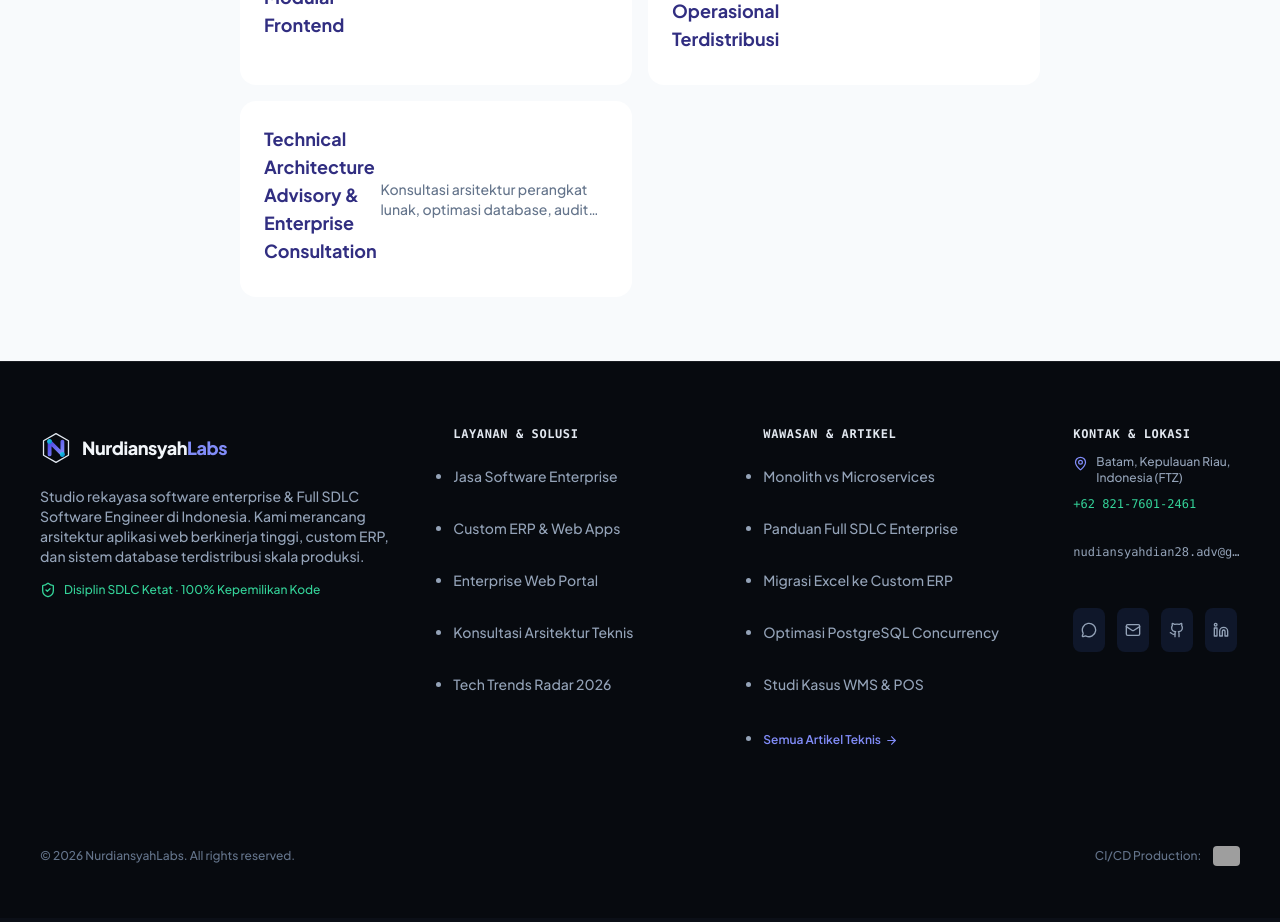
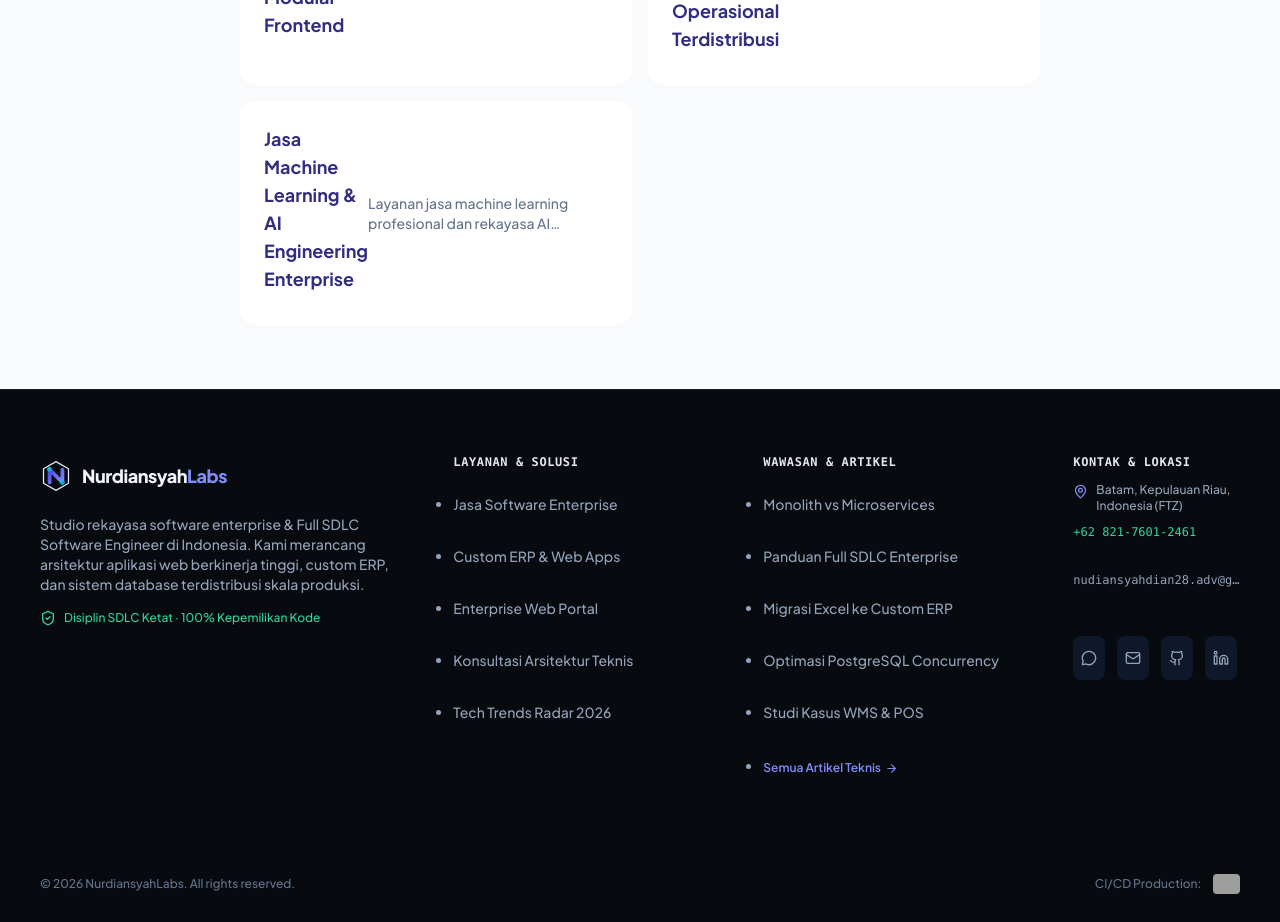
Before and after one commit to Nurdiansyah0/nurdiansyahlabs-react, a React (Vite) app: page /services/data-analyst in a window 1280 px wide. Shown: the part 1620-2542 px from the top of the page. Built offline with nearby package versions, Linux system fonts and the light colour scheme; grey boxes are pictures that could not be loaded.

Commit message:
feat(seo): target 'jasa machine learning' keyword and add ML Schema offer

```diff
--- a/index.html
+++ b/index.html
@@ -18,7 +18,7 @@
   <!-- Primary SEO Meta -->
   <title>Konsultan Website &amp; Jasa Software Enterprise | NurdiansyahLabs</title>
   <meta name="description" content="Konsultan website dan jasa rekayasa software enterprise di Indonesia. Solusi end-to-end full SDLC dari arsitektur aplikasi web, custom ERP, hingga deployment produksi." />
-  <meta name="keywords" content="website consultant, konsultan website, jasa data scientist, data scientist indonesia, konsultan data science, jasa software enterprise, software engineer full sdlc, konsultan IT indonesia, jasa custom erp indonesia, software architect" />
+  <meta name="keywords" content="website consultant, konsultan website, jasa machine learning, machine learning engineer indonesia, jasa data scientist, data scientist indonesia, konsultan data science, jasa software enterprise, software engineer full sdlc, konsultan IT indonesia, jasa custom erp indonesia, software architect" />
   <link rel="canonical" href="https://nurdiansyahlabs.com/" />
 
   <!-- Open Graph / Facebook -->
@@ -130,6 +130,14 @@
                             "@type": "Offer",
                             "itemOffered": {
                                 "@type": "Service",
+                                "name": "Jasa Machine Learning & AI Engineering",
+                                "description": "Layanan rekayasa machine learning, computer vision, integrasi model AI/ML, dan pipeline kecerdasan buatan skala produksi."
+                            }
+                        },
+                        {
+                            "@type": "Offer",
+                            "itemOffered": {
+                                "@type": "Service",
                                 "name": "Jasa Data Scientist & Business Intelligence",
                                 "description": "Layanan rekayasa data science, pemodelan prediktif machine learning, dan dashboard analitik bisnis interaktif."
                             }
--- a/src/components/Hero.jsx
+++ b/src/components/Hero.jsx
@@ -110,7 +110,7 @@ export default function Hero() {
                         >
                             <span className="px-3 py-1 rounded-lg bg-indigo-950/60 border border-indigo-500/20">{isIndo ? 'Konsultan Website & Software' : 'Website & Software Consultant'}</span>
                             <span className="text-slate-500">•</span>
-                            <span className="px-3 py-1 rounded-lg bg-indigo-950/60 border border-indigo-500/20">{isIndo ? 'Jasa Data Scientist & AI' : 'Data Science & AI'}</span>
+                            <span className="px-3 py-1 rounded-lg bg-indigo-950/60 border border-indigo-500/20">{isIndo ? 'Jasa Machine Learning & Data Science' : 'Machine Learning & Data Science'}</span>
                             <span className="text-slate-500">•</span>
                             <span className="px-3 py-1 rounded-lg bg-indigo-950/60 border border-indigo-500/20">{isIndo ? 'Full SDLC Engineering' : 'Full SDLC Engineering'}</span>
                             <span className="text-slate-500">•</span>
--- a/src/data/services.json
+++ b/src/data/services.json
@@ -304,10 +304,10 @@
         },
         {
             "slug": "machine-learning",
-            "title": "Technical Architecture Advisory & Enterprise Consultation",
-            "tagline": "Strategi Rekayasa Software, Audit Arsitektur, dan Machine Learning",
-            "description": "Konsultasi arsitektur perangkat lunak, optimasi database, audit technical debt, dan pipeline AI/ML untuk CTOs, engineering leads, dan tech founders.",
-            "category": "Paket Layanan 3",
+            "title": "Jasa Machine Learning & AI Engineering Enterprise",
+            "tagline": "Jasa Machine Learning, Computer Vision & Edge AI untuk Transformasi Bisnis",
+            "description": "Layanan jasa machine learning profesional dan rekayasa AI enterprise: pengembangan model prediktif, computer vision edge inference, NLP, dan integrasi pipeline AI/ML skala produksi.",
+            "category": "Layanan Machine Learning",
             "price": "Konsultasi & Penawaran Khusus (Gratis 30-Menit Discovery)",
             "startingPriceIDR": 0,
             "idealFor": "CTOs, Product Managers, Engineering Leads, Tech Founders",
```
